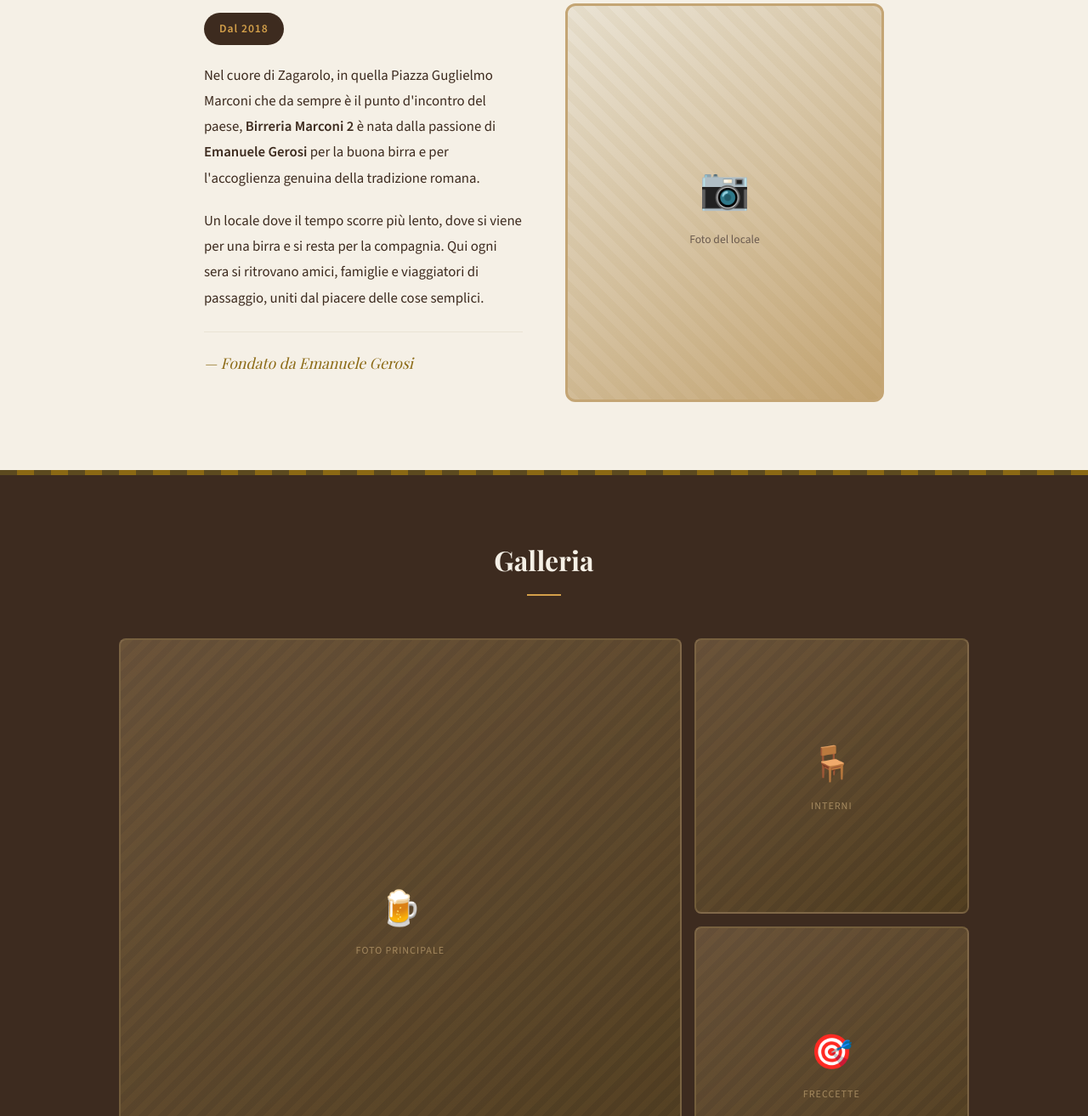
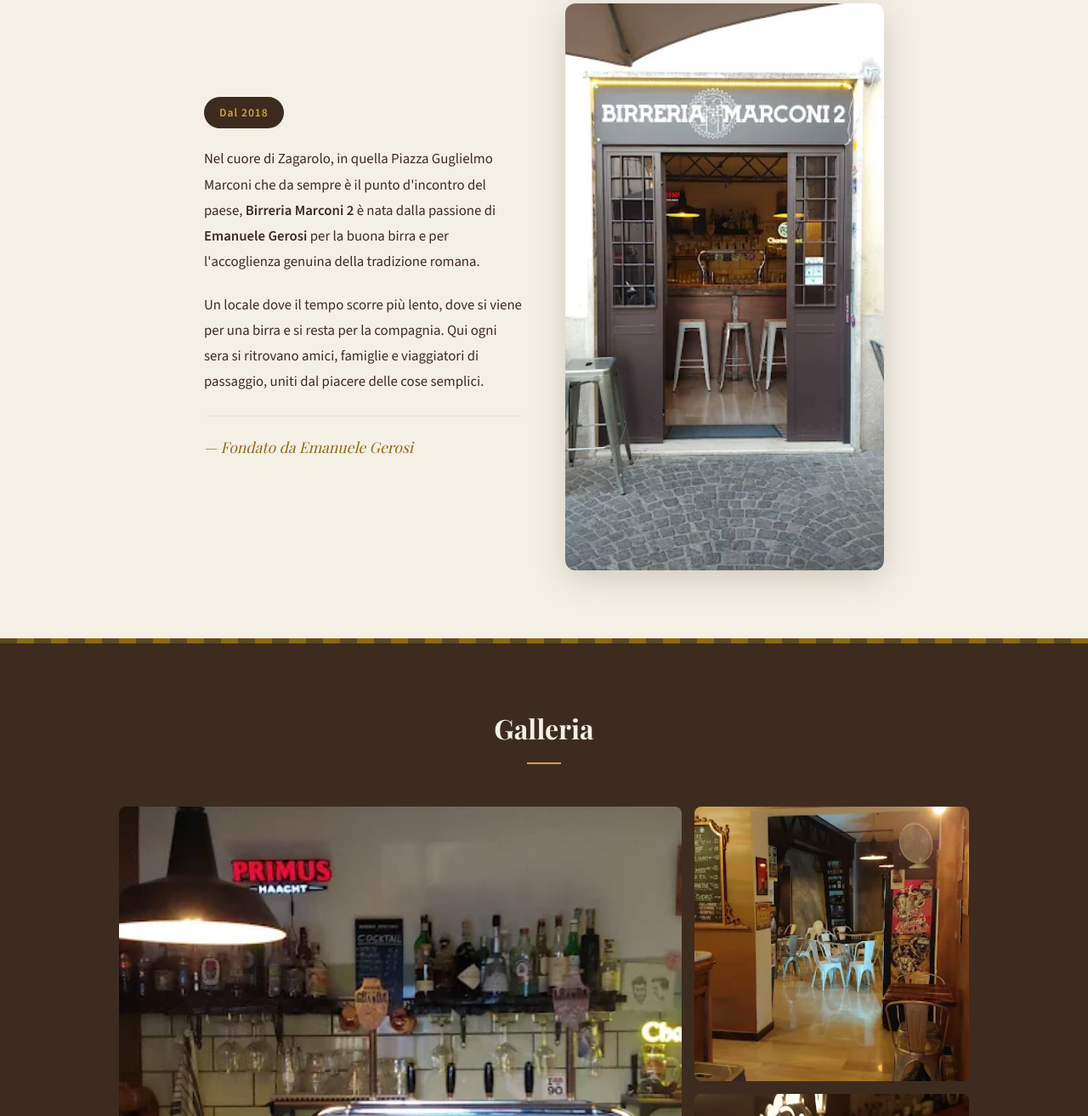
Before and after one commit to eduardomecchiafernandez/birreriamarconi2, a plain HTML site: page index.html in a window 1280 px wide. Shown: the part 1487-2800 px from the top of the page at 85% size. Drawn offline with nearby package versions, Linux system fonts and the light colour scheme.

Commit message:
feat: add photos

```diff
--- a/index.html
+++ b/index.html
@@ -147,6 +147,19 @@
 
         .hero-decoration::after {
             right: -20px;
+        }
+
+        .hero-logo {
+            max-width: 180px;
+            height: auto;
+            margin-bottom: 25px;
+            filter: drop-shadow(0 4px 15px rgba(61, 43, 31, 0.2));
+        }
+
+        @media (max-width: 600px) {
+            .hero-logo {
+                max-width: 140px;
+            }
         }
 
         .hero-subtitle {
@@ -429,44 +442,22 @@
             margin-bottom: 20px;
         }
 
-        .about-image-placeholder {
-            aspect-ratio: 4/5;
-            background: linear-gradient(145deg, var(--color-cream-dark), var(--color-wood-light));
+        .about-image {
             border-radius: 12px;
-            display: flex;
-            flex-direction: column;
-            align-items: center;
-            justify-content: center;
-            color: var(--color-wood-dark);
-            font-size: 3rem;
-            position: relative;
             overflow: hidden;
-            border: 3px solid var(--color-wood-light);
+            box-shadow: 0 10px 40px rgba(61, 43, 31, 0.2);
         }
 
-        .about-image-placeholder::before {
-            content: '';
-            position: absolute;
-            inset: 0;
-            background: repeating-linear-gradient(
-                45deg,
-                transparent,
-                transparent 10px,
-                rgba(139, 105, 20, 0.05) 10px,
-                rgba(139, 105, 20, 0.05) 20px
-            );
+        .about-image img {
+            width: 100%;
+            height: 100%;
+            object-fit: cover;
+            display: block;
+            transition: transform 0.5s ease;
         }
 
-        .about-image-placeholder span {
-            position: relative;
-            z-index: 1;
-        }
-
-        .about-image-placeholder .placeholder-text {
-            font-size: 0.85rem;
-            margin-top: 10px;
-            color: var(--color-text-light);
-            font-weight: 500;
+        .about-image:hover img {
+            transform: scale(1.05);
         }
 
         @media (max-width: 700px) {
@@ -475,8 +466,7 @@
                 gap: 30px;
             }
 
-            .about-image-placeholder {
-                aspect-ratio: 16/10;
+            .about-image {
                 max-width: 400px;
                 margin: 0 auto;
             }
@@ -520,56 +510,28 @@
 
         .gallery-item {
             aspect-ratio: 1;
-            background: linear-gradient(145deg, rgba(196, 165, 116, 0.3), rgba(92, 74, 31, 0.5));
             border-radius: 8px;
-            display: flex;
-            flex-direction: column;
-            align-items: center;
-            justify-content: center;
-            color: var(--color-wood-light);
-            font-size: 2.5rem;
             position: relative;
             overflow: hidden;
-            border: 2px solid rgba(196, 165, 116, 0.3);
-            transition: transform 0.3s ease, border-color 0.3s ease;
             cursor: pointer;
         }
 
-        .gallery-item:hover {
-            transform: scale(1.02);
-            border-color: var(--color-amber);
+        .gallery-item img {
+            width: 100%;
+            height: 100%;
+            object-fit: cover;
+            display: block;
+            transition: transform 0.5s ease;
+        }
+
+        .gallery-item:hover img {
+            transform: scale(1.1);
         }
 
         .gallery-item.large {
             grid-column: span 2;
             grid-row: span 2;
             aspect-ratio: auto;
-        }
-
-        .gallery-item::before {
-            content: '';
-            position: absolute;
-            inset: 0;
-            background: repeating-linear-gradient(
-                -45deg,
-                transparent,
-                transparent 8px,
-                rgba(212, 160, 74, 0.05) 8px,
-                rgba(212, 160, 74, 0.05) 16px
-            );
-        }
-
-        .gallery-item span {
-            position: relative;
-            z-index: 1;
-        }
-
-        .gallery-item .placeholder-label {
-            font-size: 0.75rem;
-            margin-top: 8px;
-            text-transform: uppercase;
-            letter-spacing: 1px;
-            opacity: 0.7;
         }
 
         .gallery-note {
@@ -590,10 +552,6 @@
                 grid-column: span 2;
                 grid-row: span 1;
                 aspect-ratio: 16/10;
-            }
-
-            .gallery-item {
-                font-size: 1.8rem;
             }
         }
 
@@ -1071,6 +1029,7 @@
     <!-- Hero Section -->
     <section class="hero">
         <div class="hero-decoration"></div>
+        <img src="img/logo.png" alt="Birreria Marconi 2 Logo" class="hero-logo">
         <p class="hero-subtitle">
             <span data-lang="it">Zagarolo, Roma</span>
             <span data-lang="en">Zagarolo, Rome</span>
@@ -1180,16 +1139,8 @@
                         <span data-lang="en">— Founded by Emanuele Gerosi</span>
                     </p>
                 </div>
-                <div class="about-image-placeholder">
-                    <span>📷</span>
-                    <span class="placeholder-text">
-                        <span data-lang="it">Foto del locale</span>
-                        <span data-lang="en">Photo of the pub</span>
-                    </span>
-                    <!--
-                        SOSTITUISCI QUESTO PLACEHOLDER CON:
-                        <img src="path/to/your/image.jpg" alt="Birreria Marconi 2 interno" style="width:100%; height:100%; object-fit:cover;">
-                    -->
+                <div class="about-image">
+                    <img src="img/foto-locale.webp" alt="Birreria Marconi 2 - Il locale">
                 </div>
             </div>
         </div>
@@ -1204,44 +1155,16 @@
             </h2>
             <div class="gallery-grid">
                 <div class="gallery-item large">
-                    <span>🍺</span>
-                    <span class="placeholder-label">
-                        <span data-lang="it">Foto principale</span>
-                        <span data-lang="en">Main photo</span>
-                    </span>
-                    <!-- <img src="path/to/image1.jpg" alt=""> -->
+                    <img src="img/bancone.webp" alt="Il bancone della Birreria Marconi 2">
                 </div>
                 <div class="gallery-item">
-                    <span>🪑</span>
-                    <span class="placeholder-label">
-                        <span data-lang="it">Interni</span>
-                        <span data-lang="en">Interior</span>
-                    </span>
-                    <!-- <img src="path/to/image2.jpg" alt=""> -->
+                    <img src="img/interno.webp" alt="Interni del locale">
                 </div>
                 <div class="gallery-item">
-                    <span>🎯</span>
-                    <span class="placeholder-label">
-                        <span data-lang="it">Freccette</span>
-                        <span data-lang="en">Darts</span>
-                    </span>
-                    <!-- <img src="path/to/image3.jpg" alt=""> -->
+                    <img src="img/beer.jpg" alt="Le nostre birre artigianali">
                 </div>
                 <div class="gallery-item">
-                    <span>🍕</span>
-                    <span class="placeholder-label">
-                        <span data-lang="it">Cibo</span>
-                        <span data-lang="en">Food</span>
-                    </span>
-                    <!-- <img src="path/to/image4.jpg" alt=""> -->
-                </div>
-                <div class="gallery-item">
-                    <span>🌙</span>
-                    <span class="placeholder-label">
-                        <span data-lang="it">Atmosfera</span>
-                        <span data-lang="en">Atmosphere</span>
-                    </span>
-                    <!-- <img src="path/to/image5.jpg" alt=""> -->
+                    <img src="img/foto-locale.webp" alt="Birreria Marconi 2">
                 </div>
             </div>
             <div class="gallery-cta">
```
